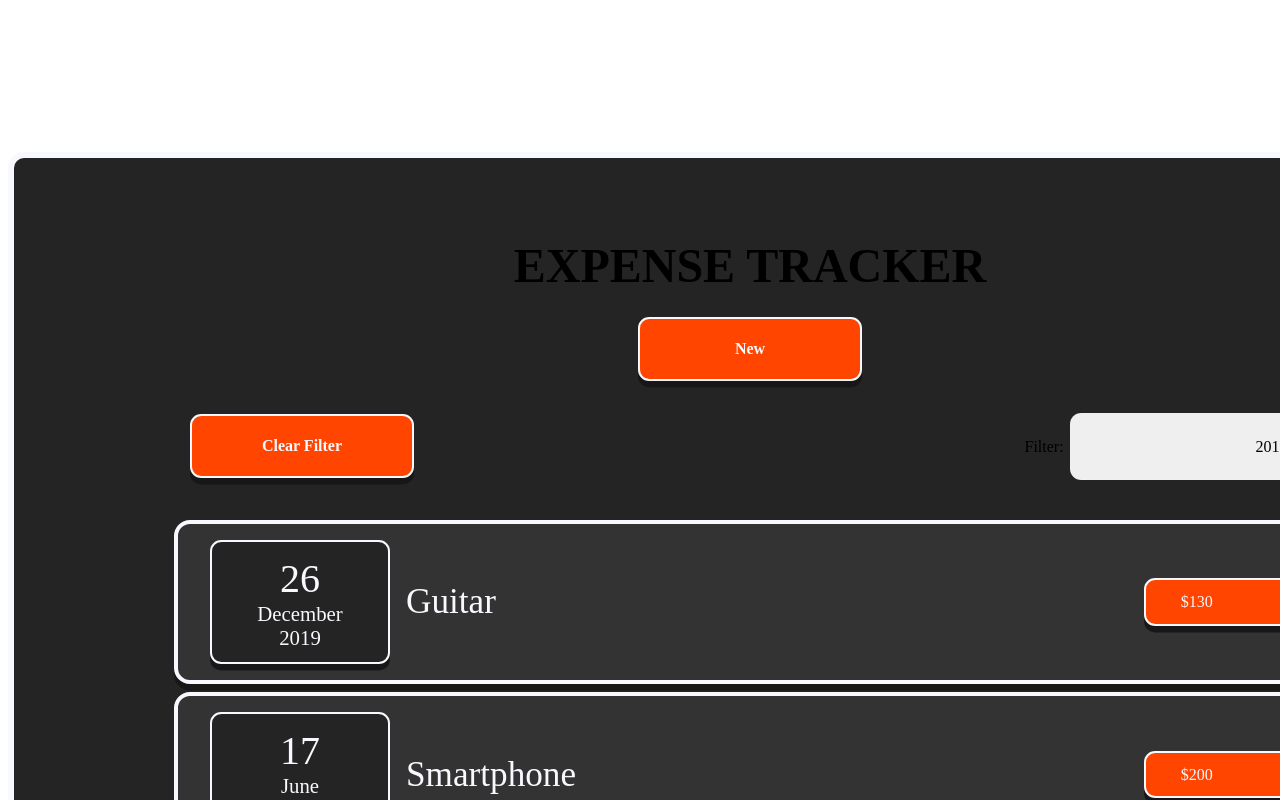
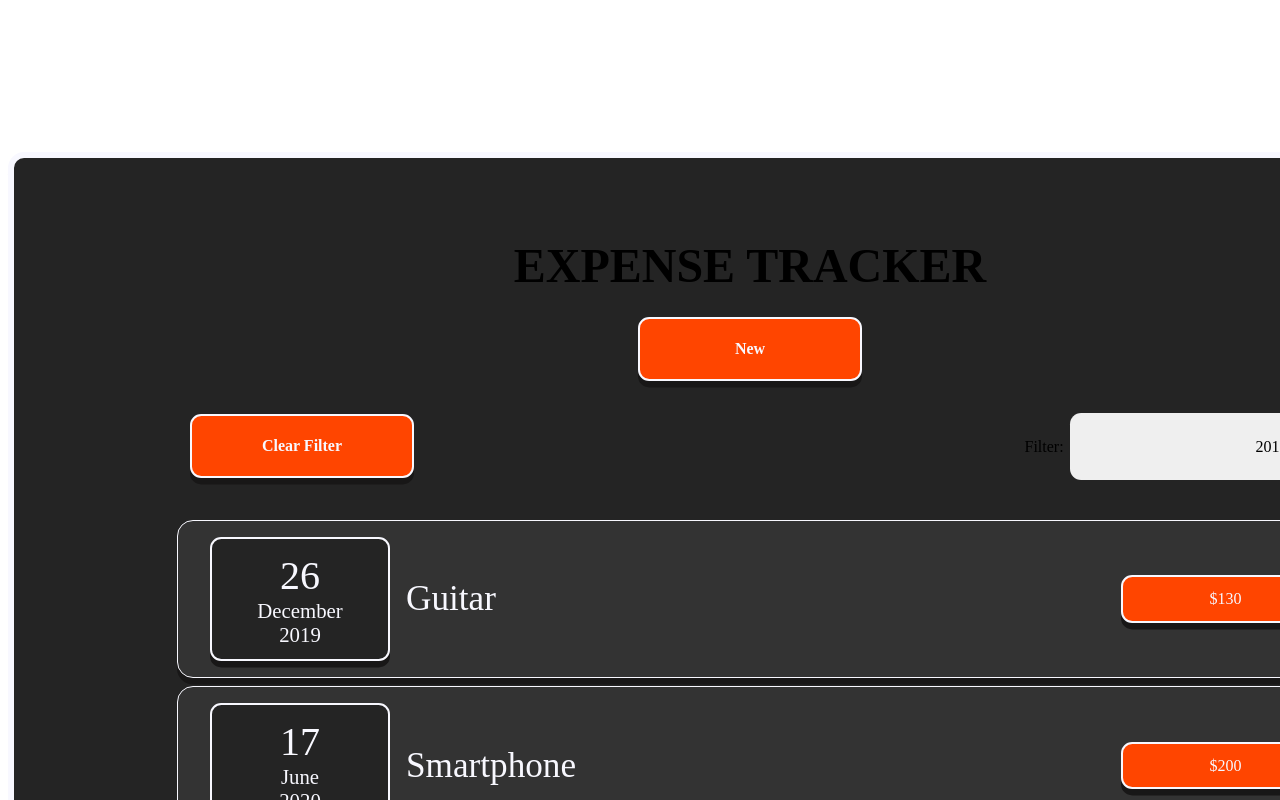
Before and after one commit to moody2times/expense_tracker, a React (Create React App) app: page / in a window 1280 px wide. Shown: the top 800 px of the page. Built offline with nearby package versions, Linux system fonts and the light colour scheme; the HTML template or start-up script is replaced by a standard one.

Commit message:
:tada: Update the code

```diff
--- a/src/styles/Expense.css
+++ b/src/styles/Expense.css
@@ -1,6 +1,6 @@
 .list__container {
 	background-color: #333;
-	border: 0.25rem solid #f8f8ff;
+	border: 0.1rem solid #f8f8ff;
 	border-radius: 1rem;
 	box-shadow: 0 0.4rem 0 #181717;
 	color: #f8f8ff;
@@ -40,8 +40,9 @@
 	border: 0.15rem solid #f8f8ff;
 	border-radius: 0.7rem;
 	box-shadow: 0 0.4rem 0 #181717;
-	padding: 0.8rem 2.2rem;
-	width: 7rem;
+	padding: 0.8rem 1.4rem;
+	text-align: center;
+	width: 10rem;
 }
 
 .list__description {
```
